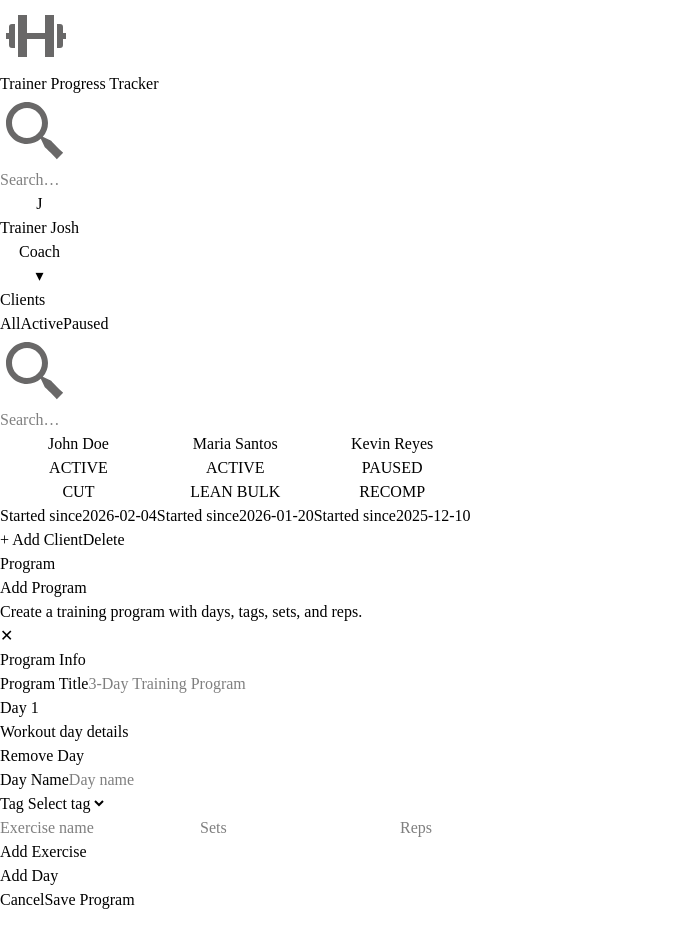
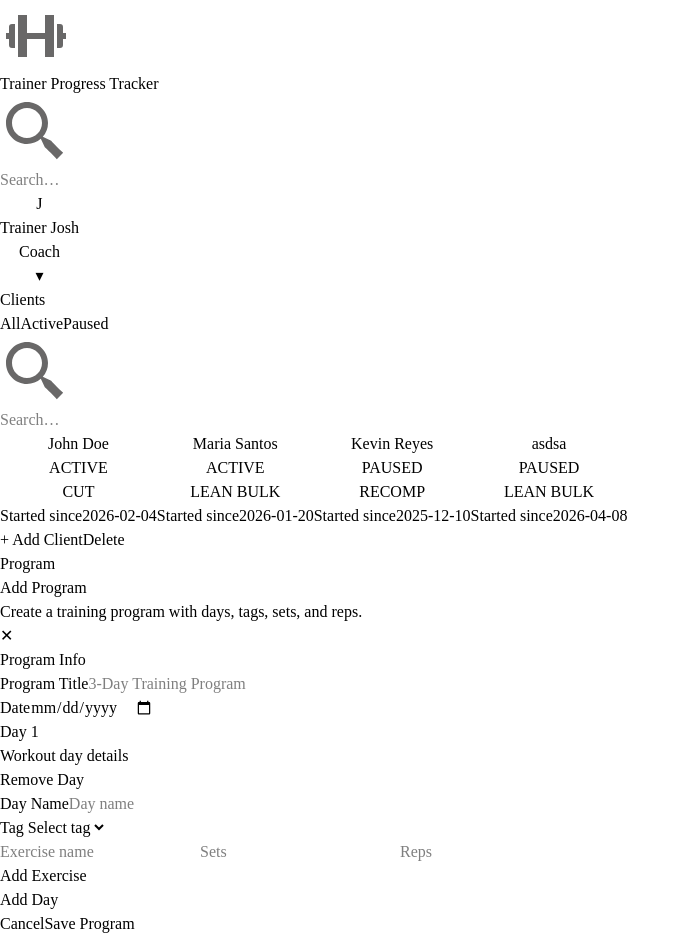
Before and after one commit to floki0425/GYM-TRAINOR-TRACKER-APP, a React (Vite) app in the folder client-tracker-app/client-tracker-app/: page /clients/1/addprogram in a window 1280 px wide. Shown: the whole page, without its empty margins (0-690 px from the left). Before the commit the page ends 912 px from the top, so only its background shows below. Built offline with nearby package versions, Linux system fonts and the light colour scheme; data requests are answered from the project's data file.

Commit message:
feat: Finished add button  program logic in AddProgram component.

```diff
--- a/client-tracker-app/client-tracker-app/db.json
+++ b/client-tracker-app/client-tracker-app/db.json
@@ -20,6 +20,13 @@
       "goalType": "RECOMP",
       "status": "PAUSED",
       "startDate": "2025-12-10"
+    },
+    {
+      "id": "181f",
+      "name": "asdsa",
+      "goalType": "LEAN BULK",
+      "status": "PAUSED",
+      "startDate": "2026-04-08"
     }
   ],
   "checkins": [
@@ -160,76 +167,189 @@
   ],
   "programs": [
     {
-  "id": "program-1123",
+      "id": "fa22",
+      "title": "fsdffsdf",
       "clientId": "1",
-  "title": "3-Day Training Program",
       "days": [
         {
           "id": "day-1",
-      "day": "Chest day",
-      "tag": "upper",
+          "day": "",
+          "tag": "",
           "exercises": [
             {
               "id": "ex-1",
-          "name": "Chest Press",
-          "sets": 3,
-          "reps": "10-12"
-        },
-        {
-          "id": "ex-2",
-          "name": "Shoulder Press",
-          "sets": 3,
-          "reps": "10-12"
-        },
-        {
-          "id": "ex-3",
-          "name": "Bicep Curl",
-          "sets": 3,
-          "reps": "12-15"
+              "name": "asdsadsasdfsdfffsdfasdsa",
+              "sets": "1212",
+              "reps": "1212"
             }
           ]
         },
         {
-      "id": "day-2",
-      "day": "Leg day",
-      "tag": "lower",
+          "id": "52368a9e-f2e5-459e-b493-3441b590c6b3",
+          "day": "CHEST DAY",
+          "tag": "upper",
           "exercises": [
             {
-          "id": "ex-4",
-          "name": "Romanian Deadlift",
-          "sets": 4,
-          "reps": "8-10"
-        },
-        {
-          "id": "ex-5",
-          "name": "Squat",
-          "sets": 4,
-          "reps": "8-10"
-        },
-        {
-          "id": "ex-6",
-          "name": "Leg Press",
-          "sets": 3,
-          "reps": "10-12"
+              "id": "4a70a964-e8ac-4dee-b79d-4f62a67be67e",
+              "name": "sdasdsad",
+              "sets": "1212",
+              "reps": "1212"
             }
           ]
         },
         {
-      "id": "day-3",
-      "day": "DAY 3 - CARDIO",
-      "tag": "CARDIO",
+          "id": "e5bd18e5-fd66-4d2e-a82b-5c380fd84f6c",
+          "day": "LEGDAY",
+          "tag": "lower",
           "exercises": [
             {
-          "id": "ex-7",
-          "name": "Walking",
-          "sets": 1,
-          "reps": "30 min"
+              "id": "dc7d5038-0bac-4bef-9e65-391021138d89",
+              "name": "asdsadasd",
+              "sets": "",
+              "reps": "12"
+            }
+          ]
+        }
+      ]
     },
     {
-          "id": "ex-8",
-          "name": "Jumping Jacks",
-          "sets": 3,
-          "reps": "20 reps"
+      "id": "107f",
+      "title": "1212",
+      "clientId": "1",
+      "days": [
+        {
+          "id": "day-1",
+          "day": "",
+          "tag": "",
+          "exercises": [
+            {
+              "id": "ex-1",
+              "name": "asdsadsa",
+              "sets": "21",
+              "reps": "12"
+            },
+            {
+              "id": "d3798303-ff3d-4ad5-ad28-1fb28cb19d7b",
+              "name": "12",
+              "sets": "12",
+              "reps": "12"
+            }
+          ]
+        }
+      ]
+    },
+    {
+      "id": "4ffd",
+      "title": "aswaas",
+      "clientId": "1",
+      "days": [
+        {
+          "id": "",
+          "day": "asdsad",
+          "tag": "",
+          "exercises": [
+            {
+              "id": "",
+              "name": "asdsad",
+              "sets": "12",
+              "reps": "12"
+            }
+          ]
+        }
+      ]
+    },
+    {
+      "id": "c362",
+      "title": "4-DAY Training Program",
+      "clientId": "1",
+      "days": [
+        {
+          "id": "",
+          "day": "CHEST / BACK DAY",
+          "tag": "upper",
+          "exercises": [
+            {
+              "id": "",
+              "name": "CHEST PRESS",
+              "sets": "4",
+              "reps": "12"
+            },
+            {
+              "id": "3391fd05-f02a-4100-8088-7125a01376b6",
+              "name": "DEADLIFT",
+              "sets": "4",
+              "reps": "12"
+            },
+            {
+              "id": "fbfb83e7-7313-413b-912a-41d5a0376139",
+              "name": "PULL UPS ",
+              "sets": "4",
+              "reps": "12"
+            }
+          ]
+        },
+        {
+          "id": "3866e5ed-a0c4-4cfa-9b80-6e9f562602a9",
+          "day": "LEG AND GLUTES",
+          "tag": "lower",
+          "exercises": [
+            {
+              "id": "3f0151bf-746f-4932-91a4-0cb64c968343",
+              "name": "LEG PRESS",
+              "sets": "4",
+              "reps": "12"
+            },
+            {
+              "id": "5c2708c3-eb3d-4fa7-b04b-cff89675e43c",
+              "name": "RDL",
+              "sets": "4",
+              "reps": "12"
+            },
+            {
+              "id": "3b23e24c-b9fc-4fc3-b9dd-68a526333572",
+              "name": "SLDL",
+              "sets": "4",
+              "reps": "12"
+            }
+          ]
+        },
+        {
+          "id": "6bb2dae5-9acc-4b4b-adba-979ef9c4a013",
+          "day": "ACTIVE REST",
+          "tag": "cardio",
+          "exercises": [
+            {
+              "id": "9b0b60c2-6bdf-470a-b9be-24a4073e2bda",
+              "name": "JUMPING JACS",
+              "sets": "1",
+              "reps": "50"
+            },
+            {
+              "id": "2d3af0f3-adf1-4251-81d2-012580377a37",
+              "name": "WALK",
+              "sets": "",
+              "reps": "10000"
+            }
+          ]
+        }
+      ]
+    },
+    {
+      "id": "81e0",
+      "title": "asdsadsad",
+      "clientId": "1",
+      "date": "2026-04-15",
+      "days": [
+        {
+          "id": "",
+          "day": "",
+          "tag": "",
+          "exercises": [
+            {
+              "id": "",
+              "name": "asdsadsa",
+              "sets": "12",
+              "reps": "12"
             }
           ]
         }
--- a/client-tracker-app/client-tracker-app/src/App.jsx
+++ b/client-tracker-app/client-tracker-app/src/App.jsx
@@ -41,7 +41,7 @@ function App() {
           <Route path="programs" element={<ProgramPanel />} >
              <Route index element={null} />
              <Route path=":programId" element={null} />
-             <Route path=":mealplanId/programdetails" element={<ProgramListContent/>} />
+             <Route path=":programId/programdetails" element={<ProgramListContent/>} />
           </Route>
           <Route path="meal-plan" element={<MealPlanPanel />} >
              <Route index element={null} />
--- a/client-tracker-app/client-tracker-app/src/api/programApi.js
+++ b/client-tracker-app/client-tracker-app/src/api/programApi.js
@@ -17,7 +17,7 @@ export async function deleteProgram(id) {
 
 
 export async function createProgram(payload) {
-  return http("/program",{
+  return http("/programs",{
     method: "POST",
     body: JSON.stringify(payload)
   });
--- a/client-tracker-app/client-tracker-app/src/components/modal/AddProgram.jsx
+++ b/client-tracker-app/client-tracker-app/src/components/modal/AddProgram.jsx
@@ -11,12 +11,13 @@ const AddProgram = () => {
    clientId: selectedClientId,
    days: [
     {
-      id: "day-1",
+      id: "",
       day: "",
+      date:"",
       tag: "",
       exercises: [
         {
-          id: "ex-1",
+          id: "",
           name: "",
           sets: "",
           reps: "",
@@ -89,6 +90,7 @@ const addExercise = (dayId) => {
    const payload = {
     title: form.title,
     clientId: form.clientId,
+    date: form.date,
     days: form.days.map((day) => ({
       id: day.id,
       day: day.day,
@@ -117,6 +119,8 @@ const addExercise = (dayId) => {
     };
 
   };
+
+
 
     const updateField = (program,value)=>{
       setForm(prevform => ({
@@ -216,6 +220,23 @@ const addExercise = (dayId) => {
                 className="w-full rounded-xl border border-slate-200 bg-slate-50 px-3 py-2 text-sm text-slate-900 placeholder:text-slate-400 focus:outline-none focus:ring-2 focus:ring-teal-200"
               />
             </div>
+              <div>
+              <label className="mb-2 block text-xs font-medium text-slate-500">
+                Date
+              </label>
+              <input
+                value={form.date}
+                onChange={(e) => {
+                  updateField("date", e.target.value);
+                }}
+                type="date"
+                placeholder="3-Day Training Program"
+                className="w-full rounded-xl border border-slate-200 bg-slate-50 px-3 py-2 text-sm text-slate-900 placeholder:text-slate-400 focus:outline-none focus:ring-2 focus:ring-teal-200"
+              />
+            </div>
+
+
+
 
 
           </div>
--- a/client-tracker-app/client-tracker-app/src/components/panelDetails/ProgramListContent.jsx
+++ b/client-tracker-app/client-tracker-app/src/components/panelDetails/ProgramListContent.jsx
@@ -2,11 +2,13 @@ import React from 'react'
 import { useOutletContext } from 'react-router-dom'
 
 const ProgramListContent = () => {
-  const { clientProgram } = useOutletContext()
+  const { selectedProgram} = useOutletContext()
 
-  if (!clientProgram) return null
+  console.log(selectedProgram)
 
-  const days = clientProgram.days ?? []
+  if (!selectedProgram) return null
+
+  const days = selectedProgram.days ?? []
   const totalExercises = days.reduce(
     (sum, day) => sum + (day.exercises?.length ?? 0),
     0
@@ -28,6 +30,7 @@ const getTagStyles = (tag = '') => {
 }
 
 
+
   return (
     <div className=" p-5  ">
        <div>
@@ -35,7 +38,7 @@ const getTagStyles = (tag = '') => {
               Program
             </p>
             <h2 className="mt-1 text-2xl font-semibold tracking-tight text-slate-900">
-              {clientProgram.title}
+              {selectedProgram.title}
             </h2>
             <p className="mt-2 text-sm text-slate-600">
               Structured weekly split with exercises, sets, and reps.
@@ -45,7 +48,7 @@ const getTagStyles = (tag = '') => {
       <div className="mt-5 grid grid-cols-3 gap-3">
         <div className="rounded-2xl border border-slate-200 bg-slate-50 p-4">
           <p className="text-xs font-medium text-slate-500">Days</p>
-          <p className="mt-2 text-lg font-semibold text-slate-900">{clientProgram.days.length}</p>
+          <p className="mt-2 text-lg font-semibold text-slate-900">Days Card</p>
         </div>
 
         <div className="rounded-2xl border border-slate-200 bg-slate-50 p-4">
@@ -55,7 +58,7 @@ const getTagStyles = (tag = '') => {
 
       </div>
 
-      {clientProgram.days.map((program, programIndex) => {
+      {days.map((program, programIndex) => {
         return (
           <div key={programIndex} className="mt-4">
 
```
Also changed, not shown: client-tracker-app/client-tracker-app/src/components/workspace/ProgramPanel.jsx (+14 -9 lines). Lines whose indentation alone changed are shown as unchanged.
